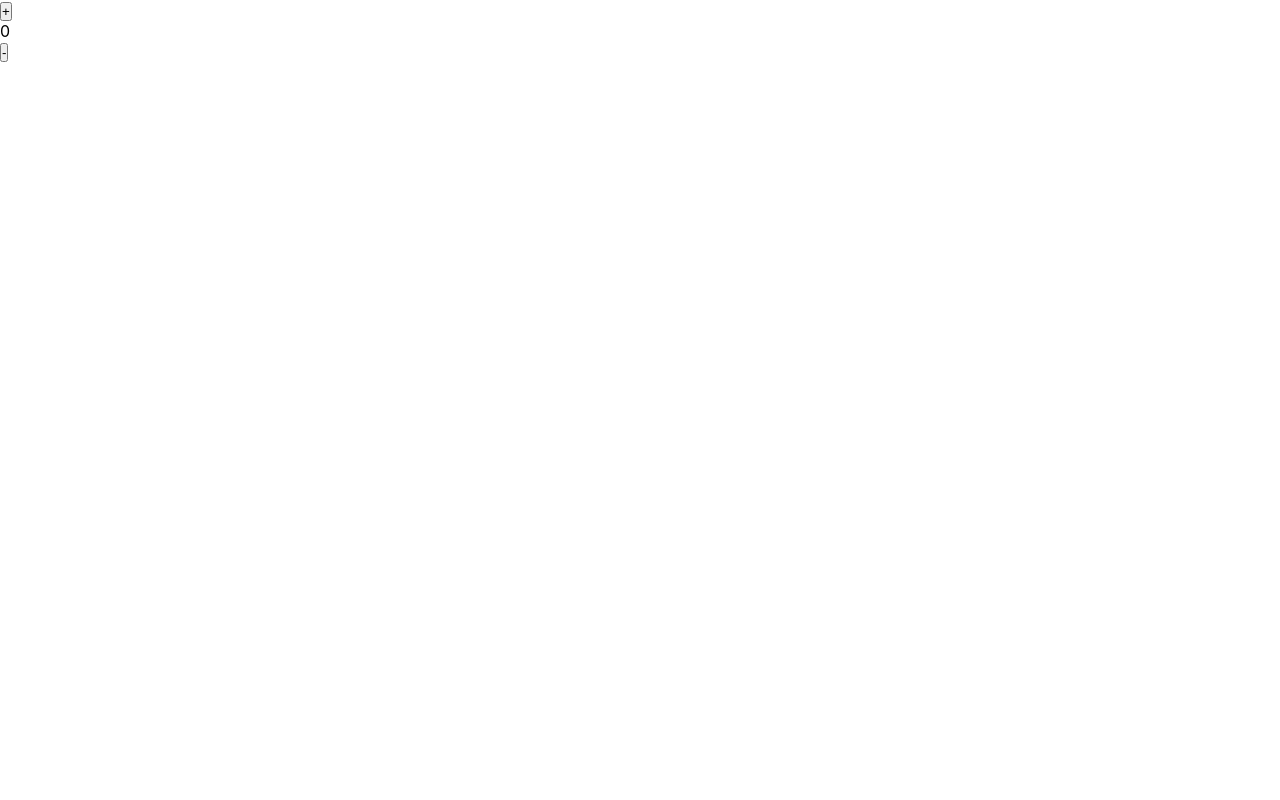
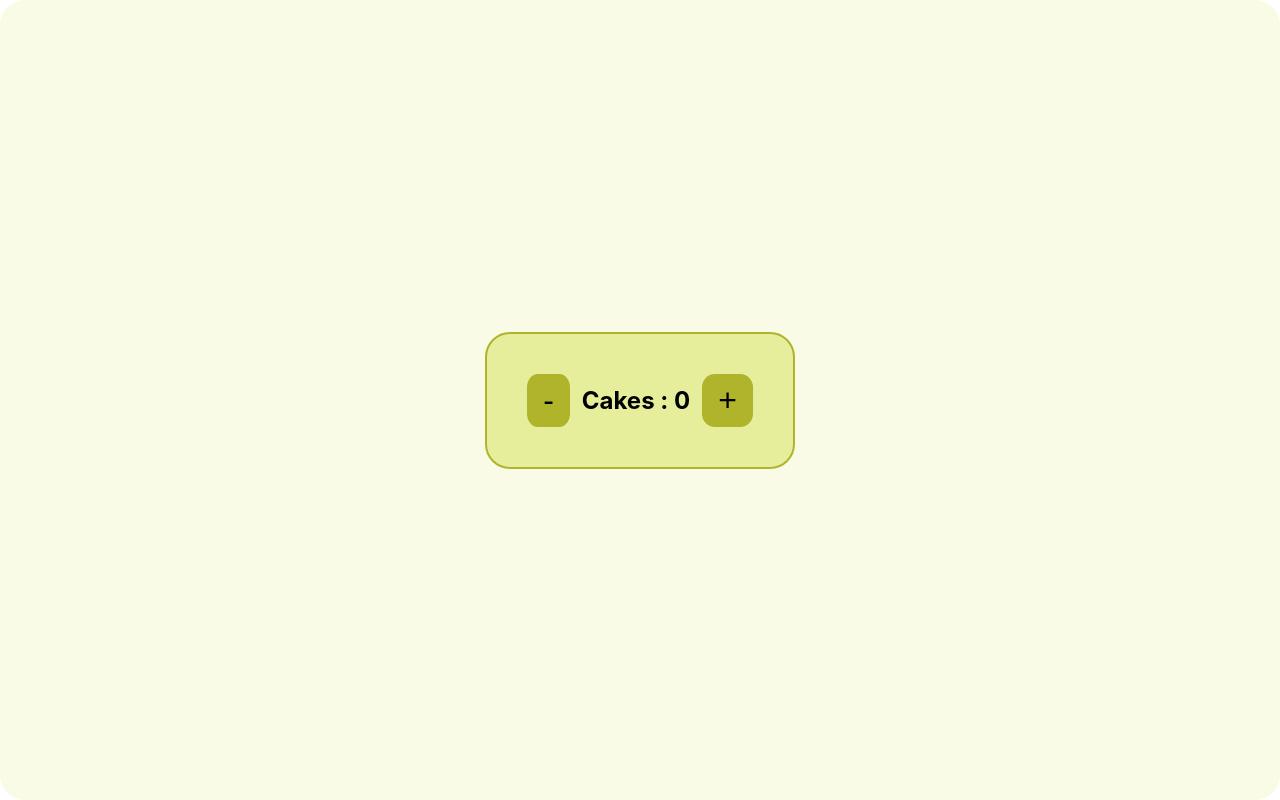
Before and after one commit to GopiBalar/React_l, a React (Create React App) app: page / in a window 1280 px wide. Built offline with nearby package versions, Linux system fonts and the light colour scheme.

Commit message:
Redux practice

```diff
--- a/src/Components/reduxDemo/ReduxDemo.jsx
+++ b/src/Components/reduxDemo/ReduxDemo.jsx
@@ -1,26 +1,30 @@
 import React from "react";
+import { useDispatch, useSelector } from "react-redux";
 import { restock, sell } from "../../redux/slices/cakeSlice";
-import { useDispatch, useSelector } from "react-redux";
+import styles from "../../styles/reduxDemo/reduxDemo.module.css";
 
 function ReduxDemo() {
   const cake = useSelector((state) => {
-    return state.cake;
+    return state.cakes;
   });
 
   const dispatch = useDispatch();
+
+  function decrement() {
+    dispatch(sell());
+  }
 
   function increment() {
     dispatch(restock(1));
   }
 
-  function decrement() {
-    dispatch(sell(1));
-  }
   return (
-    <div>
-      <button onClick={increment}>+</button>
-      <p>{cake.numberOfCakes}</p>
-      <button onClick={decrement}>- </button>
+    <div className={styles.containerOuter}>
+      <div className={styles.containerInner}>
+        <button onClick={decrement}>-</button>
+        <h2>Cakes : {cake.cakesNumber}</h2>
+        <button onClick={increment}>+</button>
+      </div>
     </div>
   );
 }
--- a/src/redux/slices/cakeSlice.js
+++ b/src/redux/slices/cakeSlice.js
@@ -1,7 +1,7 @@
 import { createSlice } from "@reduxjs/toolkit";
 
 const initialState = {
-  numberOfCakes: 0,
+  cakesNumber: 0,
 };
 
 const cakeSlice = createSlice({
@@ -9,10 +9,10 @@ const cakeSlice = createSlice({
   initialState,
   reducers: {
     sell: (state, action) => {
-      state.numberOfCakes = state.numberOfCakes - action.payload;
+      state.cakesNumber--;
     },
     restock: (state, action) => {
-      state.numberOfCakes = state.numberOfCakes + action.payload;
+      state.cakesNumber += action.payload;
     },
   },
 });
--- a/src/redux/store.js
+++ b/src/redux/store.js
@@ -2,7 +2,7 @@ import { configureStore } from "@reduxjs/toolkit";
 import cakeReducer from "./slices/cakeSlice";
 
 const store = configureStore({
-  reducer: { cake: cakeReducer },
+  reducer: { cakes: cakeReducer },
 });
 
 export default store;
--- /dev/null
+++ b/src/styles/reduxDemo/reduxDemo.module.css
@@ -0,0 +1,28 @@
+.containerOuter {
+  display: flex;
+  justify-content: center;
+  align-items: center;
+  width: 100vw;
+  height: 100vh;
+  border-radius: 25px;
+  background-color: #f9fbe7;
+}
+
+.containerInner {
+  display: flex;
+  justify-content: center;
+  align-items: center;
+  gap: 12px;
+  padding: 2.5rem;
+  background-color: #e6ee9c;
+  border: 2px solid #afb42b;
+  border-radius: 25px;
+}
+
+.containerInner button {
+  font-size: 32px;
+  padding: 0.5rem 1rem;
+  border-radius: 25%;
+  border: none;
+  background-color: #afb42b;
+}
```
